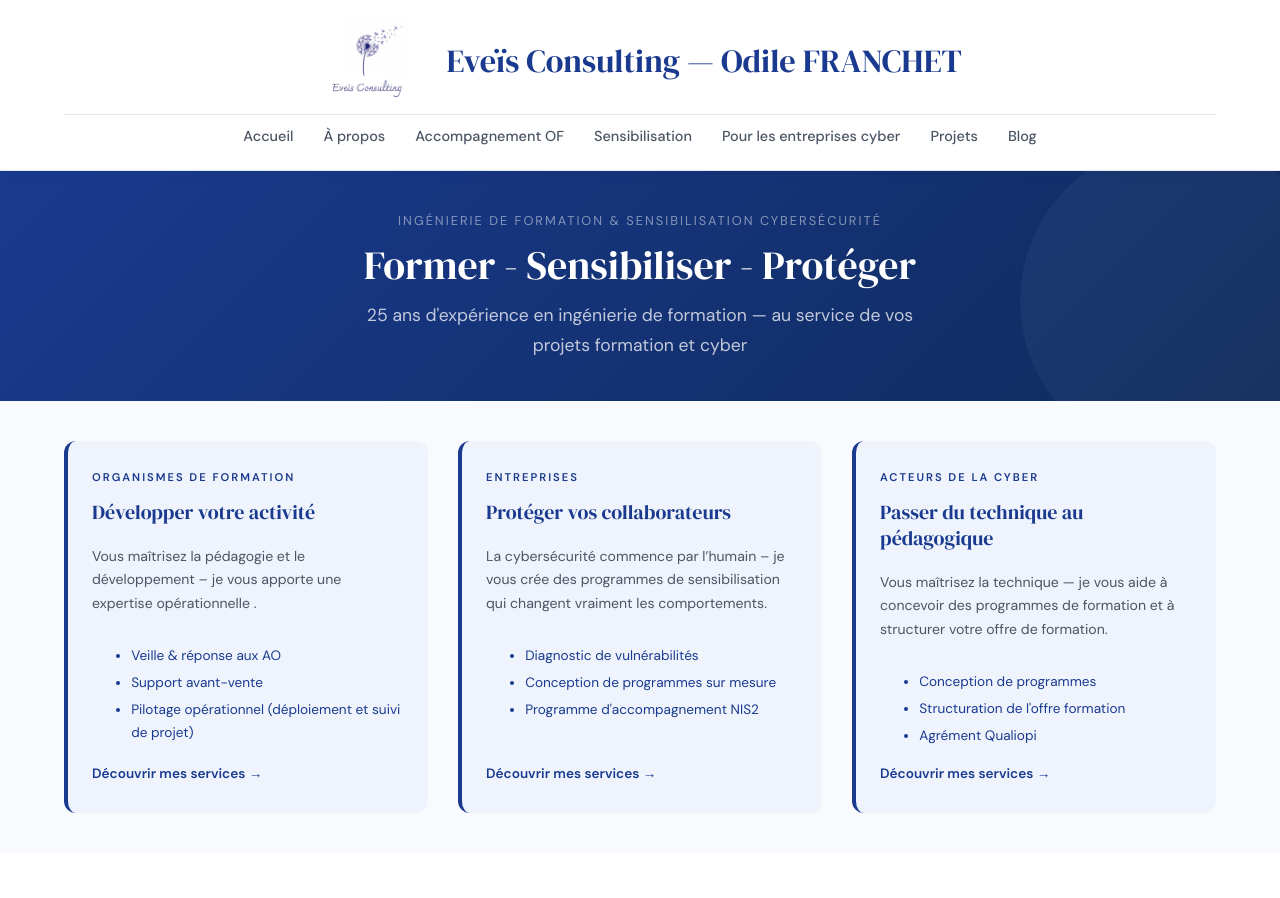
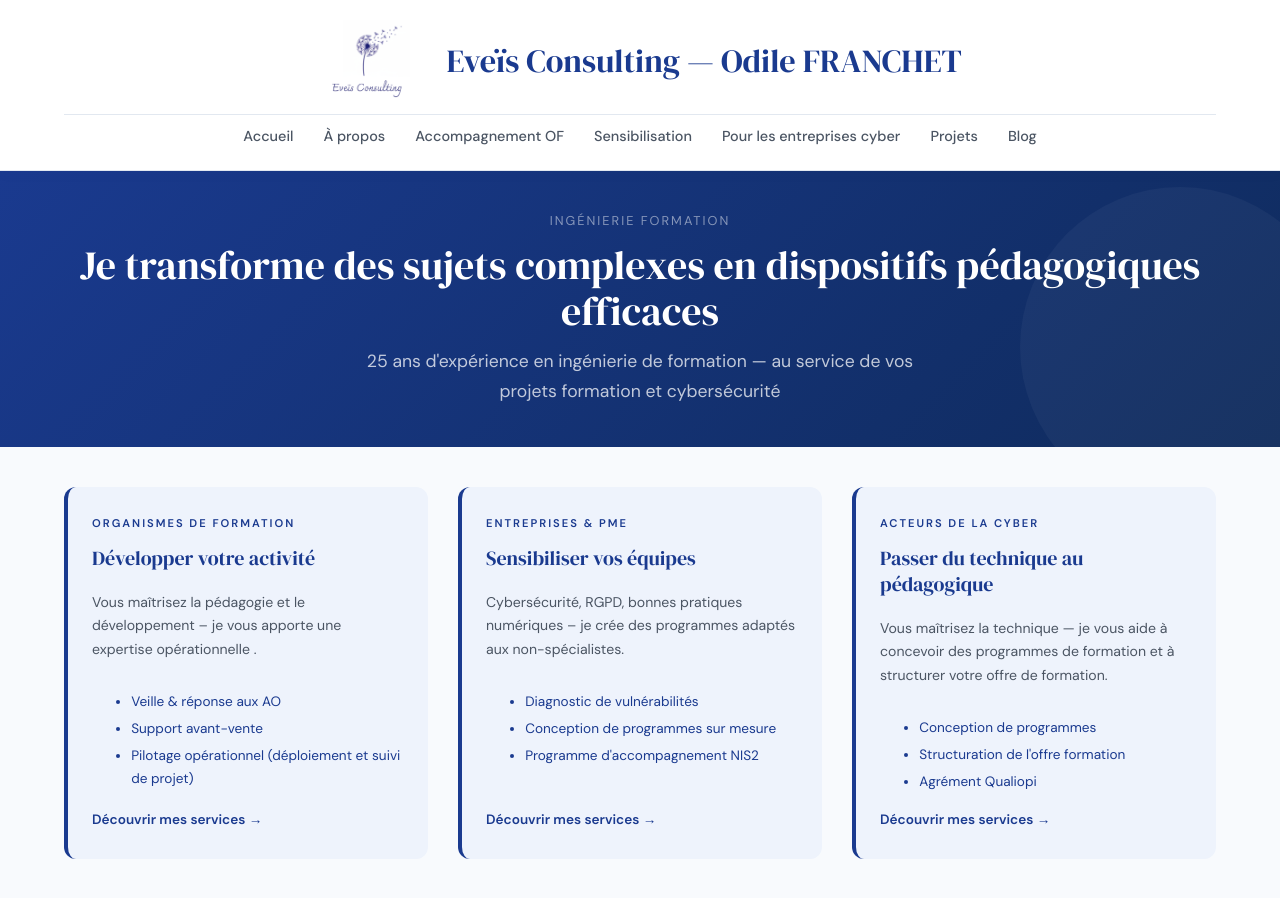
Before and after one commit to ofranchet73/eveis-consulting, a Jekyll site: the page built from index.html, in a window 1280 px wide and 900 px high. Built offline with Jekyll 4.4.1, drawn with Linux system fonts in a browser that asks for light colours.

Commit message:
Update index.html

```diff
--- a/index.html
+++ b/index.html
@@ -3,9 +3,9 @@
 ---
 <div class="hero">
   <div class="hero-inner">
-    <p class="hero-eyebrow">Ingénierie de formation & Sensibilisation Cybersécurité</p>
-    <h1>Former - Sensibiliser - Protéger</h1>
-    <p class="hero-sub">25 ans d'expérience en ingénierie de formation — au service de vos projets formation et cyber</p>
+    <p class="hero-eyebrow">Ingénierie formation</p>
+    <h1>Je transforme des sujets complexes en dispositifs pédagogiques efficaces</h1>
+    <p class="hero-sub">25 ans d'expérience en ingénierie de formation — au service de vos projets formation et cybersécurité</p>
   </div>
 </div>
 
@@ -26,9 +26,9 @@
     </div>
     <!-- Carte 2 -->
     <div class="home-porte">
-      <div class="home-porte-tag">ENTREPRISES</div>
-      <h2 class="home-porte-titre">Protéger vos collaborateurs</h2>
-      <p class="home-porte-desc">La cybersécurité commence par l’humain – je vous crée des programmes de sensibilisation qui changent vraiment les comportements.</p>
+      <div class="home-porte-tag">ENTREPRISES & PME</div>
+      <h2 class="home-porte-titre">Sensibiliser vos équipes</h2>
+      <p class="home-porte-desc">Cybersécurité, RGPD, bonnes pratiques numériques – je crée des programmes adaptés aux non-spécialistes.</p>
       <ul>
         <li>Diagnostic de vulnérabilités</li>
         <li>Conception de programmes sur mesure</li>
```
